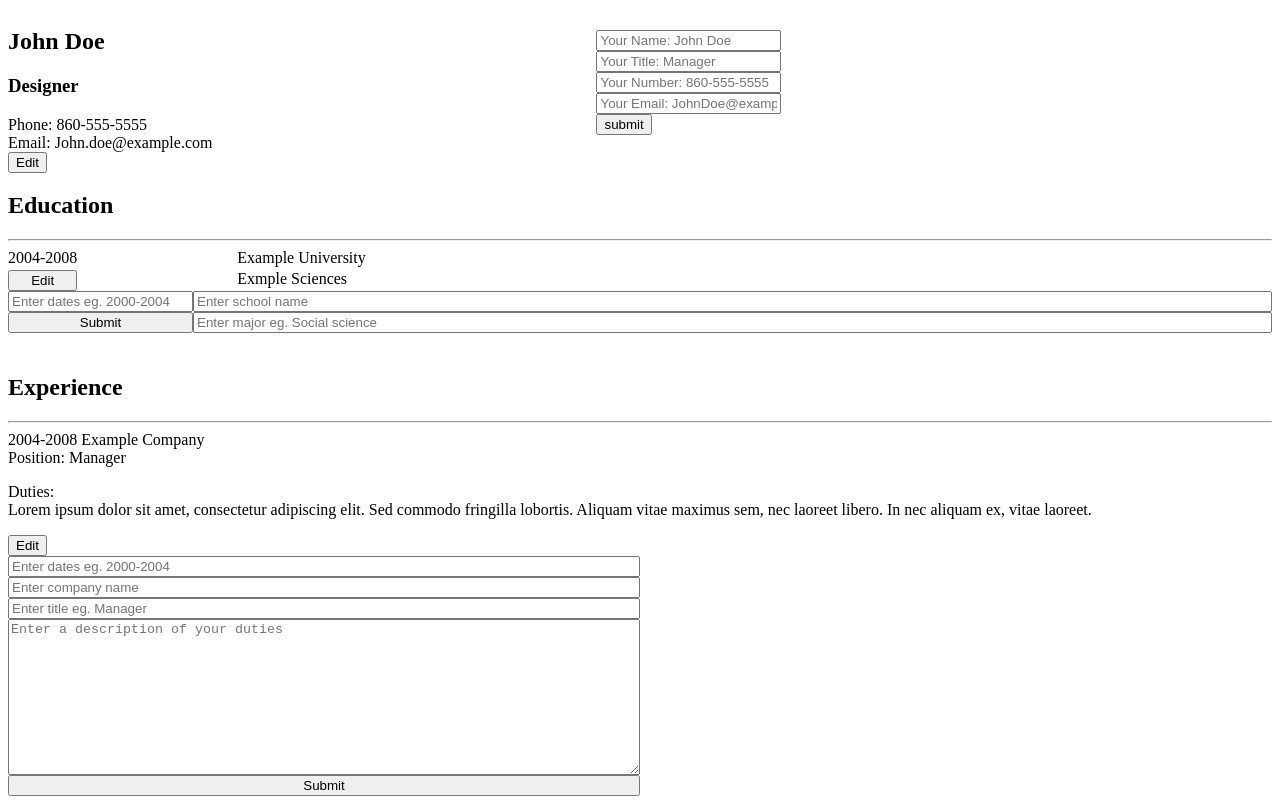
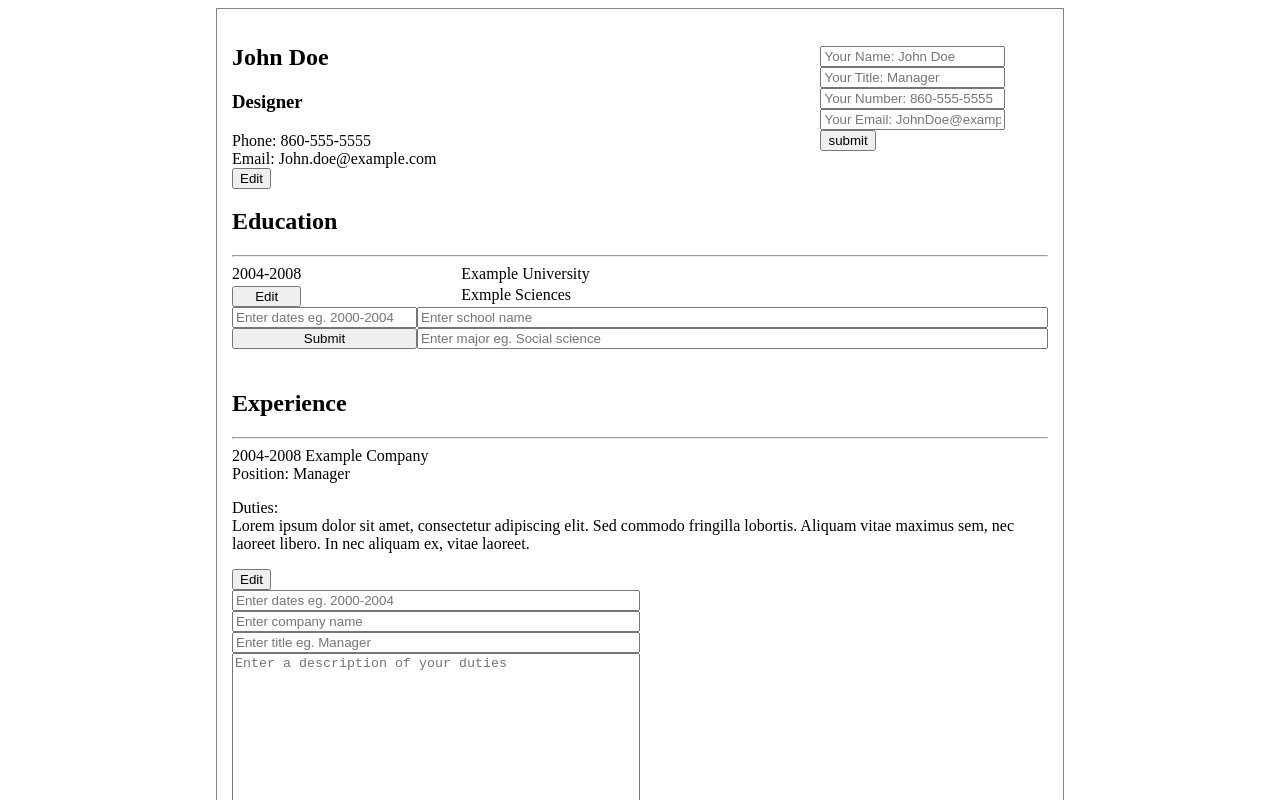
Before and after one commit to kmakai/Odin-cv-project, a React (Create React App) app: page / in a window 1280 px wide. Shown: the top 800 px of the page. Built offline with nearby package versions, Linux system fonts and the light colour scheme.

Commit message:
2 files modified, 1 added

```diff
--- a/src/index.js
+++ b/src/index.js
@@ -1,5 +1,6 @@
 import React, { StrictMode } from 'react';
 import { createRoot } from 'react-dom/client';
+import "./styles/index.css";
 
 import App from './App';
 
--- a/src/styles/Appstyle.css
+++ b/src/styles/Appstyle.css
@@ -1,3 +1,11 @@
+.app-wrapper {
+  border: 1px lightslategray solid;
+  width: 8.5in;
+  height: 11in;
+  padding: 15px;
+}
+
+
 .info {
   display: flex;
   justify-content: flex-start;
--- /dev/null
+++ b/src/styles/index.css
@@ -0,0 +1,5 @@
+body {
+  display: flex;
+  justify-content: center;
+  align-items: center;
+}
```
